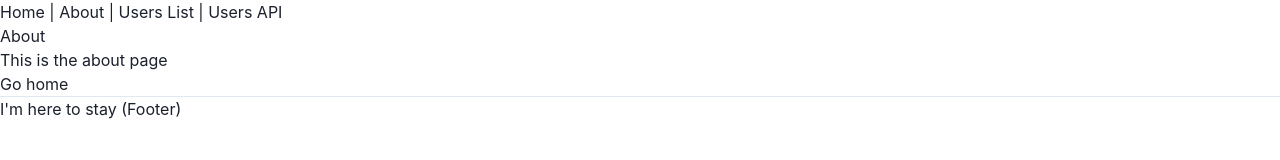
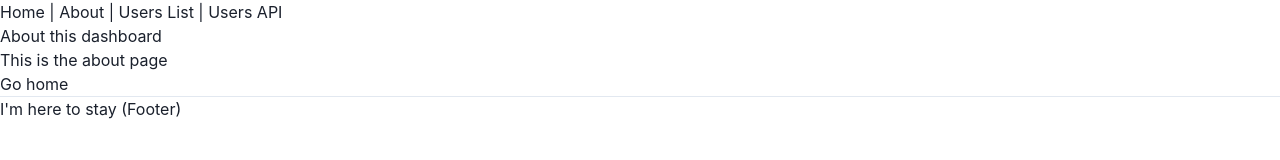
Before and after one commit to alternayte/c-dash, a Next.js app: page /about in a window 1280 px wide. Shown: the top 160 px of the page. Built offline with nearby package versions, Linux system fonts and the light colour scheme.

Commit message:
Factoree: c-dash: rename the About page heading
Run ID: f1df74f9-0e86-49ac-8221-2b1c7dd59042
Base SHA: f4aafc939b51c35c4fdd0fca887c6fe372276014
Patch SHA-256: 46d8e0cee0f0f4ff5448e8a711f12da9fdcd4aaccece7c9e333b90712b7795fc

```diff
--- a/pages/about.tsx
+++ b/pages/about.tsx
@@ -3,7 +3,7 @@ import Layout from '../components/Layout'
 
 const AboutPage = () => (
   <Layout title="About | Next.js + TypeScript Example">
-    <h1>About</h1>
+    <h1>About this dashboard</h1>
     <p>This is the about page</p>
     <p>
       <Link href="/">
```
Also changed, not shown: 1 other file (tests, documents, lock files or other folders).
